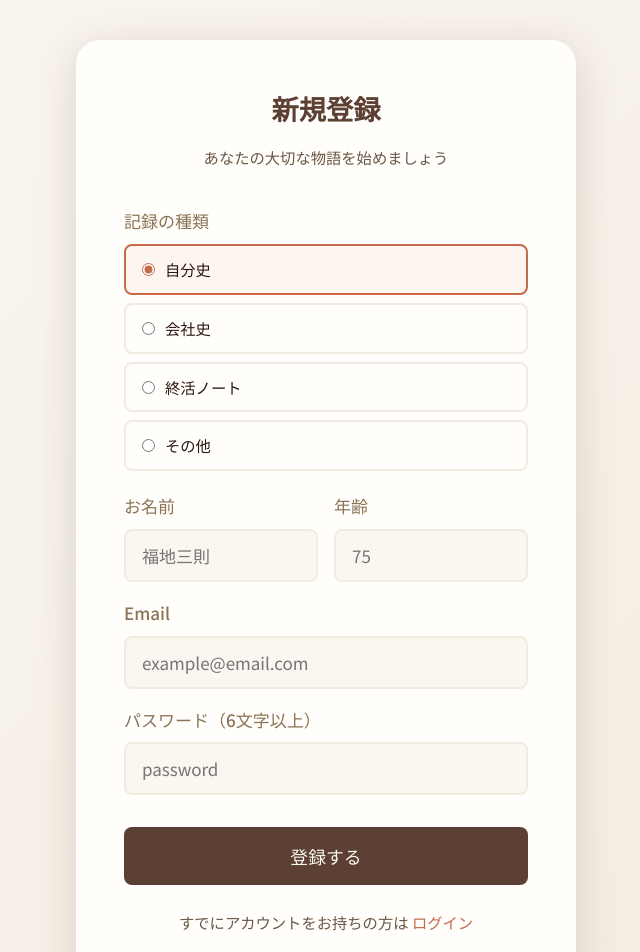
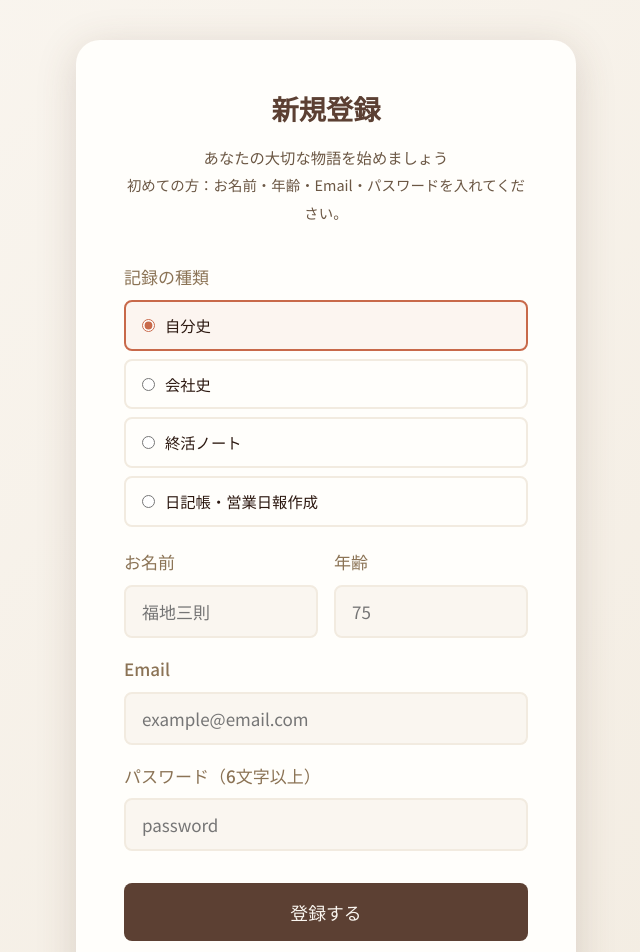
Before and after one commit to MitsunoriFukuchi692/life-memo-navi, a React (Vite) app in the folder frontend/: page /register in a window 1280 px wide. Shown: the top 952 px of the page, without its empty margins (314-954 px from the left). Built offline with nearby package versions, Linux system fonts and the light colour scheme; no server answers.

Commit message:
新規登録画面の文言を改善

```diff
--- a/frontend/src/pages/RegisterPage.tsx
+++ b/frontend/src/pages/RegisterPage.tsx
@@ -10,7 +10,7 @@ const PROJECT_TYPES = [
   { value: 'jibunshi', label: '自分史' },
   { value: 'kaishashi', label: '会社史' },
   { value: 'shukatsu', label: '終活ノート' },
-  { value: 'other', label: 'その他' },
+  { value: 'other', label: '日記帳・営業日報作成' },
 ];
 
 export default function RegisterPage() {
@@ -175,8 +175,13 @@ export default function RegisterPage() {
             </div>
           )}
           <h1 style={{ fontFamily: "'Noto Serif JP', serif", fontSize: '1.6rem' }}>新規登録</h1>
-          <p style={{ color: 'var(--text-light)', fontSize: '0.9rem', marginTop: '8px' }}>
-            {isPublisherMode ? '自分史の記録を始めましょう' : 'あなたの大切な物語を始めましょう'}
+          <p style={{ color: 'var(--text-light)', fontSize: '0.9rem', marginTop: '8px', lineHeight: '1.8' }}>
+            {isPublisherMode ? '自分史の記録を始めましょう' : (
+              <>
+                あなたの大切な物語を始めましょう<br />
+                <span style={{ fontSize: '0.85rem' }}>初めての方：お名前・年齢・Email・パスワードを入れてください。</span>
+              </>
+            )}
           </p>
         </div>
         {error && (
@@ -250,7 +255,7 @@ export default function RegisterPage() {
           </button>
         </form>
         <p style={{ textAlign: 'center', marginTop: '24px', color: 'var(--text-light)', fontSize: '0.9rem' }}>
-          すでにアカウントをお持ちの方は{' '}
+          2回目以降の方はこちらで{' '}
           <Link to="/login" style={{ color: 'var(--accent)', textDecoration: 'none', fontWeight: 500 }}>ログイン</Link>
         </p>
       </div>
```
